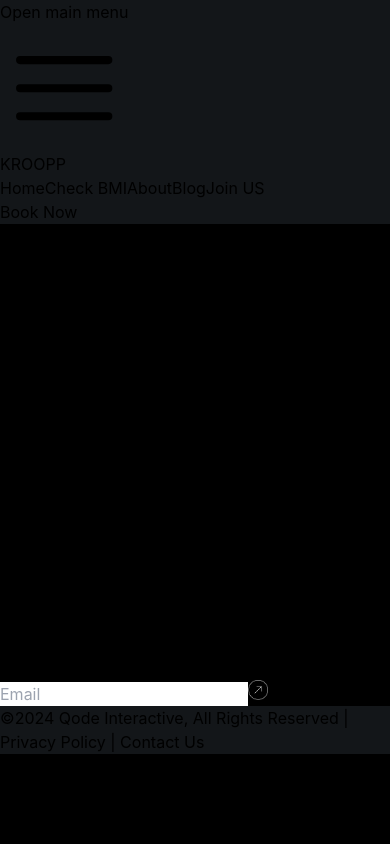
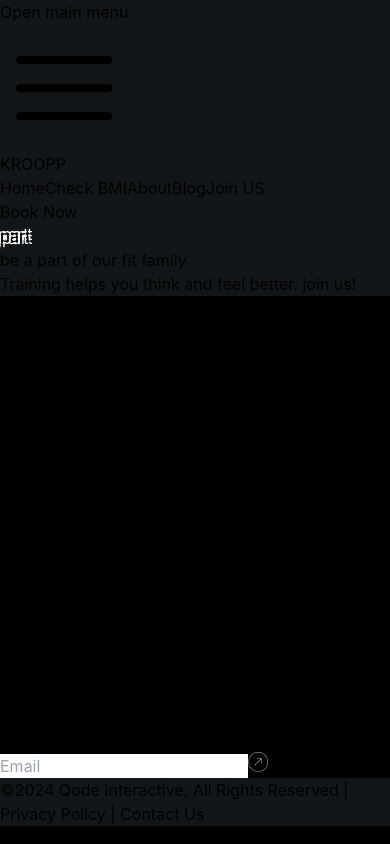
Before and after one commit to teshankalhara/CrossFit_React_TS_Frontend, a React (Vite) app: page /blog in a window 390 px wide. Built offline with nearby package versions, Linux system fonts and the light colour scheme.

Commit message:
responsive,blog page

```diff
--- a/src/components/Footer/Footer.tsx
+++ b/src/components/Footer/Footer.tsx
@@ -17,7 +17,7 @@ const Footer = () => {
                     </div>
                 </div>
 
-                <div className="p-6 sm:flex sm:pt-4 lg:flex lg:flex-row lg:pt-5 sm:pb-8 lg:pb-20 lg:mx-auto lg:max-w-6xl text-white">
+                <div className="p-6 sm:flex sm:pt-4 lg:flex lg:flex-row lg:pt-5 sm:pb-8 lg:pb-12 lg:mx-auto lg:max-w-6xl text-white">
                     <div className="sm:basis-1/12 md:basis-1/12 lg:basis-1/6"></div>
 
                     <div className="sm:basis-10/12 sm:flex sm:justify-between md:flex md:basis-10/12 md:items-start md:justify-between lg:basis-4/6 lg:flex lg:items-start lg:justify-between xl:basis-4/6 xl:flex xl:items-start xl:justify-between">
@@ -99,7 +99,7 @@ const Footer = () => {
                     <div className="sm:1/12 md:1/8 lg:basis-1/6"></div>
                 </div>
 
-                <div className="px-0 py-2 mt-4 sm:py-3 md:py-3 lg:py-3 xl:py-5 2xl:py-6" style={{ backgroundColor: "#131619" }}>
+                <div className="px-0 py-2 mt-1 md:mt-0 sm:py-3 md:py-3 lg:py-3 xl:py-5 2xl:py-6" style={{ backgroundColor: "#131619" }}>
                     <div className="text-white text-[9px] md:text-xs lg:text-xs xl:text-sm 2xl:text-lg text-center">
                         &copy;2024 Qode Interactive, All Rights Reserved | Privacy Policy | Contact Us
                     </div>
--- a/src/pages/About.tsx
+++ b/src/pages/About.tsx
@@ -5,10 +5,10 @@ const About = () => {
         <>
             <div className="pt-4 py-5" style={{ backgroundColor: "#131619" }}>
                 <div className="sm:flex">
-                    <div className="basis-1/2">
+                    <div className="sm:basis-1/2">
 
                     </div>
-                    <div className="basis-1/2">
+                    <div className="sm:basis-1/2">
                         <div className="relative lg:basis-1/2 lg:py-2 sm:px-10 sm:pt-10 pl-5 pt-2">
                             <h1 className="absolute lg:inset-0 text-[70px] sm:text-[70px] lg:text-[80px] font-extrabold text-black opacity-10 sm:flex sm:items-start sm:justify-start"
                                 style={{ textShadow: '2px 2px 0px white, -2px -2px 0px white, 2px -2px 0px white, -2px 2px 0px white' }}>
--- a/src/pages/Blog.tsx
+++ b/src/pages/Blog.tsx
@@ -1,11 +1,30 @@
-const Blog=()=>{
-    return(
+const Blog = () => {
+    return (
         <>
-            <div className="pt-4 py-5" style={{ backgroundColor: "#131619" }}>
+            <div className="pt-4 py-5 pb-10" style={{ backgroundColor: "#131619" }}>
+                <div className="mt-1 flex flex-col items-center justify-center">
+                    <div className="relative lg:py-2 lg:pb-0 sm:px-10 sm:pt-10 pt-2 text-center">
+                        <h1 className="absolute pl-24 sm:pl-28 lg:pl-0 uppercase lg:inset-0 text-[70px] sm:text-[70px] lg:text-[80px] font-extrabold text-black opacity-10"
+                            style={{ textShadow: "2px 2px 0px white, -2px -2px 0px white, 2px -2px 0px white, -2px 2px 0px white", }}>
+                            part
+                        </h1>
+                        <div className="lg:relative lg:z-10 lg:py-2 lg:mt-4 sm:mt-6 mt-6 sm:mb-0 mb-2">
+                            <h1 className="lg:mb-1 text-slate-50 font-bold uppercase lg:text-[42px] text-[30px] mb-5 lg:pt-0 pt-2">
+                                be a part of our fit family
+                            </h1>
+                        </div>
+                    </div>
+                    <div className="lg:px-6 lg:relative text-center">
+                        <p className="text-white sm:pr-8">
+                            Training helps you think and feel better. join us!
+                        </p>
+                    </div>
+                </div>
 
             </div>
         </>
     )
 }
 
+
 export default Blog
```
